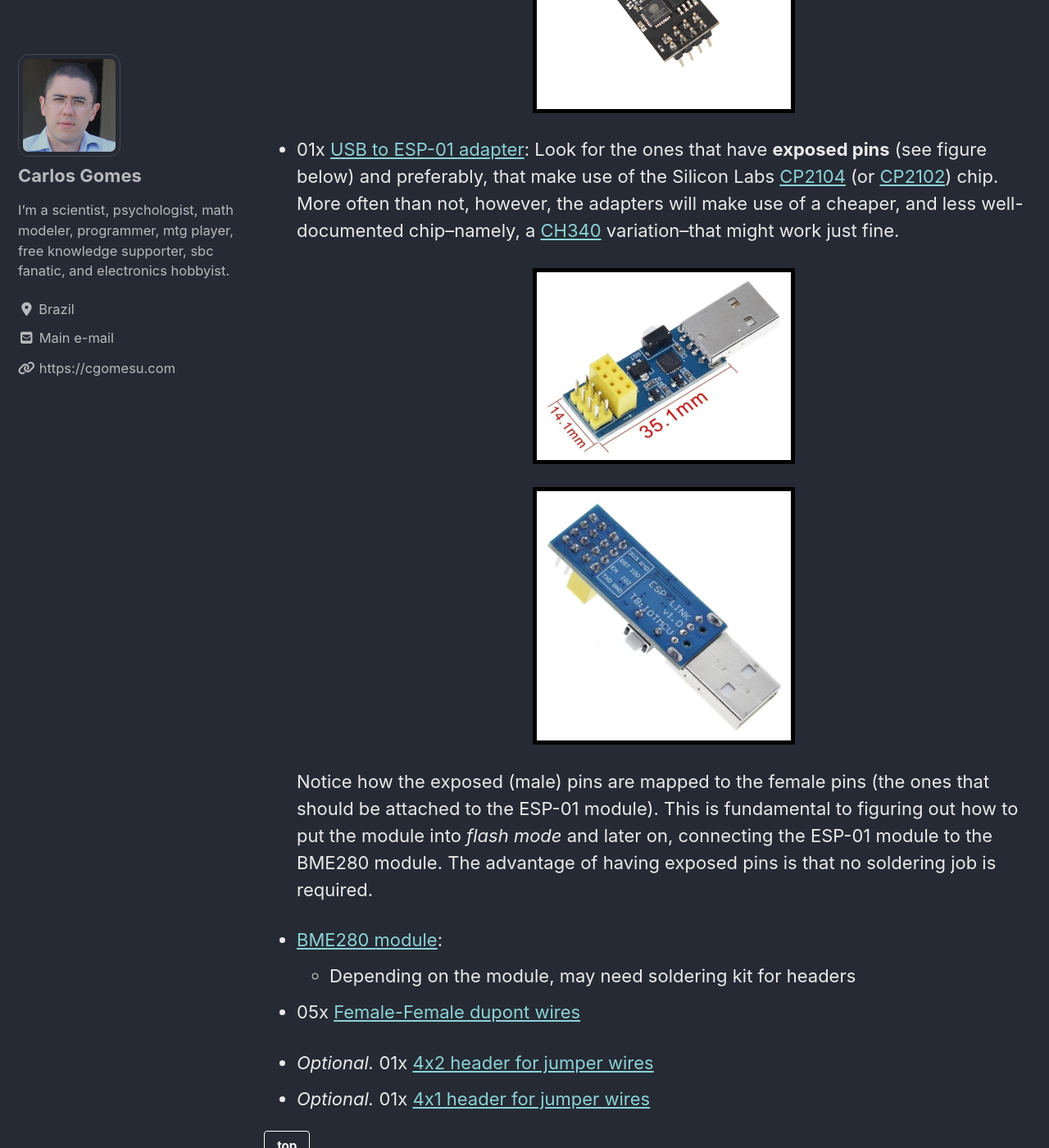
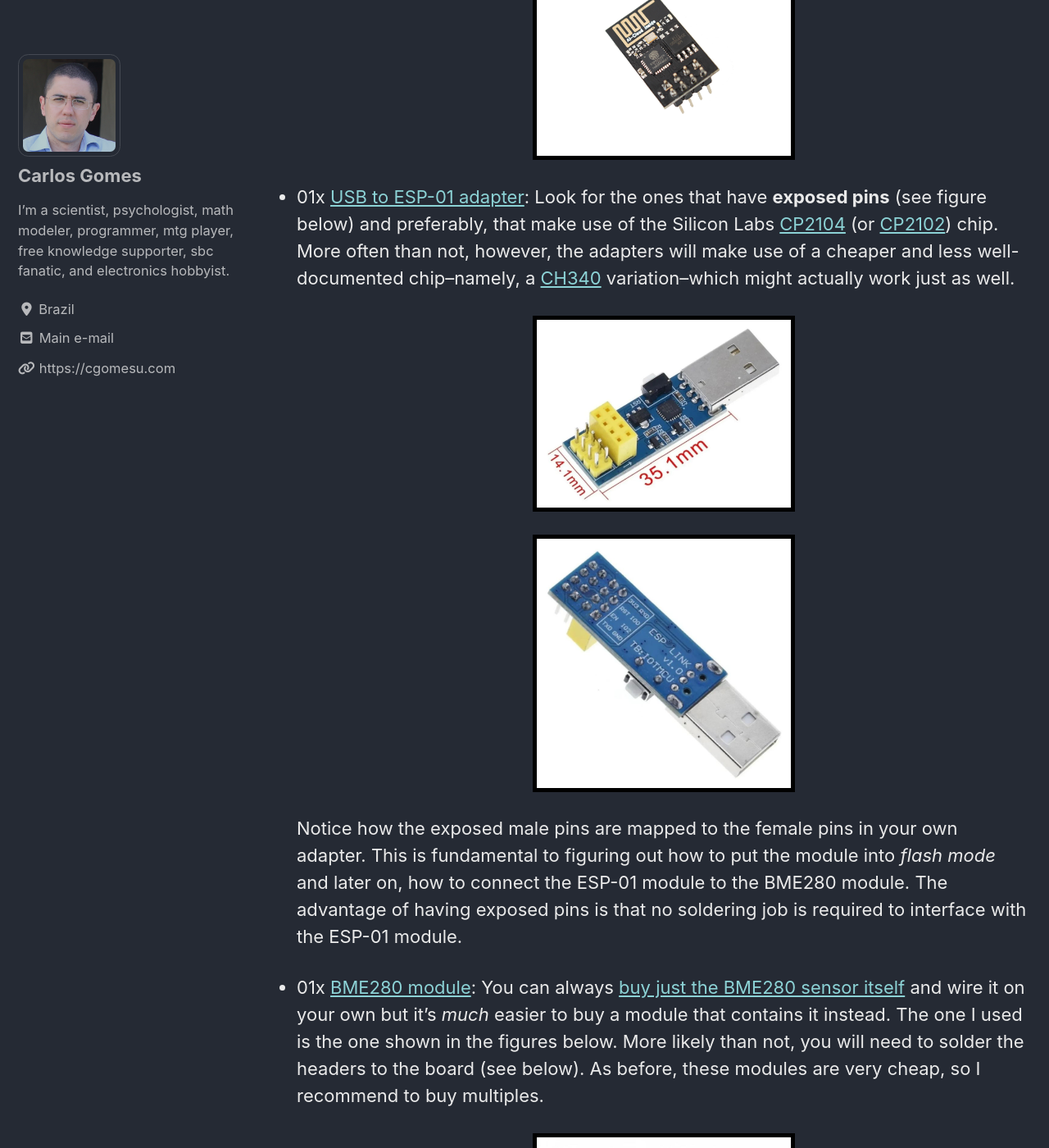
Before and after one commit to cgomesu/website, a Jekyll site: the page built from _posts/2021-07-18-diy-tasmota-bme280.md, in a window 1280 px wide and 1400 px high, scrolled down 10781 px. Shown: the whole window at 82% size. Built offline with Jekyll 4.4.1, drawn with Linux system fonts in a browser that asks for light colours; cached includes are drawn as plain includes; nearby versions of some CDN libraries; some of the changed text lies outside the part shown.

Commit message:
Finish hardware section and fix typos
Finished the hardware section.

Fixed typos in the article and clarified other points.

```diff
--- a/_posts/2021-07-18-diy-tasmota-bme280.md
+++ b/_posts/2021-07-18-diy-tasmota-bme280.md
@@ -44,7 +44,7 @@
 
 However, the most common type of USB port available ([USB 2.0](https://en.wikipedia.org/wiki/USB#USB_2.0)) usually delivers a maximum of `500mA` at `5V` (`2.5W`), which constraints the type of projects that could reasonably use such ports as power supply. In addition, because interfacing via the USB connection might not always be possible, owing to proprietary and closed-source firmware, the DIY project should be able to transmit data wirelessly instead.
 
-Fortunately, the **ESP-01 WiFi module** meets all such requirements. Specifically, it requires very little energy to operate (about `1W`) and can be connected to USB 2.0 ports via USB adapters that have a built-in voltage regulator.
+Fortunately, the **ESP-01 WiFi module** meets all such requirements. Specifically, it requires very little energy to operate (roughly `.3W` on average, with `1W` peaks) and can be connected to USB 2.0 ports via USB adapters that have a built-in voltage regulator.
 
 [![ESP-01 with USB adapter](/assets/posts/2021-07-18-diy-tasmota-bme280/esp-01-with-usb-adapter.jpg){:.PostImage}](/assets/posts/2021-07-18-diy-tasmota-bme280/esp-01-with-usb-adapter.jpg)
 
@@ -117,7 +117,7 @@
 </table>
 </center>
 
-In addition, there is no programmable ROM in the SoC, meaning that any software must be stored on the module's SPI flash.  Regarding the latter, there are actually three popular versions of the ESP-01 WiFi module that differ in flash memory size:
+In addition, there is no programmable ROM in the SoC, meaning that any software must be stored on the module's SPI flash.  Regarding the latter, there are actually three popular versions of the ESP-01 WiFi module that have the same format but differ in flash memory size or other minor specs:
 
 1. **ESP-01 Blue**: The original version with `512KB` of flash memory;
 2. **ESP-01 Black**: The original version with `1MB` of flash memory;
@@ -135,7 +135,7 @@
 - [ESP-01](https://docs.ai-thinker.com/_media/esp8266/docs/esp-01_product_specification_en.pdf)
 - [ESP-01S](https://docs.ai-thinker.com/_media/esp8266/docs/esp-01s_product_specification_en.pdf)
 
-In fact, Ai-Thinker has developed [many other versions of the ESP-01 module](https://docs.ai-thinker.com/en/%E8%A7%84%E6%A0%BC%E4%B9%A6), such as the [ESP-01E](https://docs.ai-thinker.com/_media/esp8266/docs/esp-01e_product_specification_en.pdf) and [ESP-01F](https://docs.ai-thinker.com/_media/esp8266/docs/esp-01f_product_specification_en.pdf). However, such modules differ in other important aspects, like format and antenna, and for such a reason, they won't be covered here.  If interested, check their official e-commerce website at Alibaba.com ([https://ai-thinker.en.alibaba.com/](https://ai-thinker.en.alibaba.com/)) to learn how to acquire modules not covered here.
+In fact, Ai-Thinker has developed [many other versions of the ESP-01 module](https://docs.ai-thinker.com/en/%E8%A7%84%E6%A0%BC%E4%B9%A6), such as the [ESP-01E](https://docs.ai-thinker.com/_media/esp8266/docs/esp-01e_product_specification_en.pdf) and [ESP-01F](https://docs.ai-thinker.com/_media/esp8266/docs/esp-01f_product_specification_en.pdf). However, such modules differ in major aspects in comparison to the modules covered here, like format and connectivity, and for such a reason, they won't be covered in this article.  If interested, check their official e-commerce website at Alibaba.com ([https://ai-thinker.en.alibaba.com/](https://ai-thinker.en.alibaba.com/)) to learn how to acquire those less popular modules.
 {:.notice--info }
 
 ## BME280
@@ -160,21 +160,41 @@
 
   [![ESP-01 top](/assets/posts/2021-07-18-diy-tasmota-bme280/esp-01-top.png){:.PostImage}](/assets/posts/2021-07-18-diy-tasmota-bme280/esp-01-top.png)
 
-- 01x [USB to ESP-01 adapter](https://www.amazon.com/s?k=USB+to+ESP-01): Look for the ones that have **exposed pins** (see figure below) and preferably, that make use of the Silicon Labs [CP2104](https://www.silabs.com/documents/public/data-sheets/cp2104.pdf) (or [CP2102](https://www.silabs.com/documents/public/data-sheets/cp2102.pdf)) chip. More often than not, however, the adapters will make use of a cheaper, and less well-documented chip--namely, a [CH340](https://www.mpja.com/download/35227cpdata.pdf) variation--that might work just fine.
+- 01x [USB to ESP-01 adapter](https://www.amazon.com/s?k=USB+to+ESP-01): Look for the ones that have **exposed pins** (see figure below) and preferably, that make use of the Silicon Labs [CP2104](https://www.silabs.com/documents/public/data-sheets/cp2104.pdf) (or [CP2102](https://www.silabs.com/documents/public/data-sheets/cp2102.pdf)) chip. More often than not, however, the adapters will make use of a cheaper and less well-documented chip--namely, a [CH340](https://www.mpja.com/download/35227cpdata.pdf) variation--which might actually work just as well.
 
   [![USB to ESP-01 CP2104 adapter 01](/assets/posts/2021-07-18-diy-tasmota-bme280/usb-to-esp01-cp2104-adapter-01.jpg){:.PostImage}](/assets/posts/2021-07-18-diy-tasmota-bme280/usb-to-esp01-cp2104-adapter-01.jpg)
 
   [![USB to ESP-01 CP2104 adapter 02](/assets/posts/2021-07-18-diy-tasmota-bme280/usb-to-esp01-cp2104-adapter-02.jpg){:.PostImage}](/assets/posts/2021-07-18-diy-tasmota-bme280/usb-to-esp01-cp2104-adapter-02.jpg)
 
-  Notice how the exposed (male) pins are mapped to the female pins (the ones that should be attached to the ESP-01 module). This is fundamental to figuring out how to put the module into *flash mode* and later on, connecting the ESP-01 module to the BME280 module.  The advantage of having exposed pins is that no soldering job is required.
+  Notice how the exposed male pins are mapped to the female pins in your own adapter. This is fundamental to figuring out how to put the module into *flash mode* and later on, how to connect the ESP-01 module to the BME280 module.  The advantage of having exposed pins is that no soldering job is required to interface with the ESP-01 module.
 
-- [BME280 module](https://www.amazon.com/s?k=BME280):
-  - Depending on the module, may need soldering kit for headers
+- 01x [BME280 module](https://www.amazon.com/s?k=BME280): You can always [buy just the BME280 sensor itself](https://www.alibaba.com/trade/search?SearchText=bme280) and wire it on your own but it's *much* easier to buy a module that contains it instead. The one I used is the one shown in the figures below. More likely than not, you will need to solder the headers to the board (see below). As before, these modules are very cheap, so I recommend to buy multiples.
 
-- 05x [Female-Female dupont wires](#)
+  [![BME280 module 01](/assets/posts/2021-07-18-diy-tasmota-bme280/bme280-module-01.jpg){:.PostImage}](/assets/posts/2021-07-18-diy-tasmota-bme280/bme280-module-01.jpg)
 
-- *Optional.* 01x [4x2 header for jumper wires](#)
-- *Optional.* 01x [4x1 header for jumper wires](#)
+  [![BME280 module 02](/assets/posts/2021-07-18-diy-tasmota-bme280/bme280-module-02.jpg){:.PostImage}](/assets/posts/2021-07-18-diy-tasmota-bme280/bme280-module-02.jpg)
+
+- 05x [Female-Female DuPont wires](https://www.amazon.com/s?k=female+dupont+wire): You cannot go wrong by buying lots of these wires in all three connector combinations.  For this project, however, you will only need five f-f jumpers (or four, if you reuse one).
+
+  [![f-f dupont wires](/assets/posts/2021-07-18-diy-tasmota-bme280/female-dupont.jpg){:.PostImage}](/assets/posts/2021-07-18-diy-tasmota-bme280/female-dupont.jpg)
+
+- *Optional.* [Female DuPont connector kit](https://www.amazon.com/s?k=female+dupont+connector+kit&ref=nb_sb_noss): This is optional but does help securing your connections and make your project look better by housing exposed male pins. I recommend buying a kit with various sizes but for this project, we will only need the following connectors:
+
+  - 01x `2x4` female connector for the ESP-01 USB adapter
+
+    [![dupont connector 2x4](/assets/posts/2021-07-18-diy-tasmota-bme280/dupont-connector-2x4.jpg){:.PostImage}](/assets/posts/2021-07-18-diy-tasmota-bme280/dupont-connector-2x4.jpg)
+
+  - 01x `1x4` female connector for the BME280 module
+
+    [![dupont connector 1x4](/assets/posts/2021-07-18-diy-tasmota-bme280/dupont-connector-1x4.jpg){:.PostImage}](/assets/posts/2021-07-18-diy-tasmota-bme280/dupont-connector-1x4.jpg)
+
+    You **do not** need crimping tools for this. Check the following video for this and other tricks when working with DuPont wires:
+
+    {% include video id="eI3fxTH6f6I" provider="youtube" %}
+
+- [Basic soldering kit](https://www.amazon.com/s?k=soldering+kit): This is only required for soldering the headers to the BME280 module. You **do not** need anything fancy for this at all. If you have a multimeter, always test your connections afterwards.
+
+  [![soldering kit](/assets/posts/2021-07-18-diy-tasmota-bme280/soldering-kit.jpg){:.PostImage}](/assets/posts/2021-07-18-diy-tasmota-bme280/soldering-kit.jpg)
 
 [top](#){:.btn .btn--light-outline .btn--small}
 
```
Also changed, not shown: assets/posts/2021-07-18-diy-tasmota-bme280/bme280-module-01.jpg (added), assets/posts/2021-07-18-diy-tasmota-bme280/bme280-module-02.jpg (added), assets/posts/2021-07-18-diy-tasmota-bme280/dupont-connector-1x4.jpg (added), assets/posts/2021-07-18-diy-tasmota-bme280/dupont-connector-2x4.jpg (added), assets/posts/2021-07-18-diy-tasmota-bme280/female-dupont.jpg (added), assets/posts/2021-07-18-diy-tasmota-bme280/soldering-kit.jpg (added), 9 other files.
